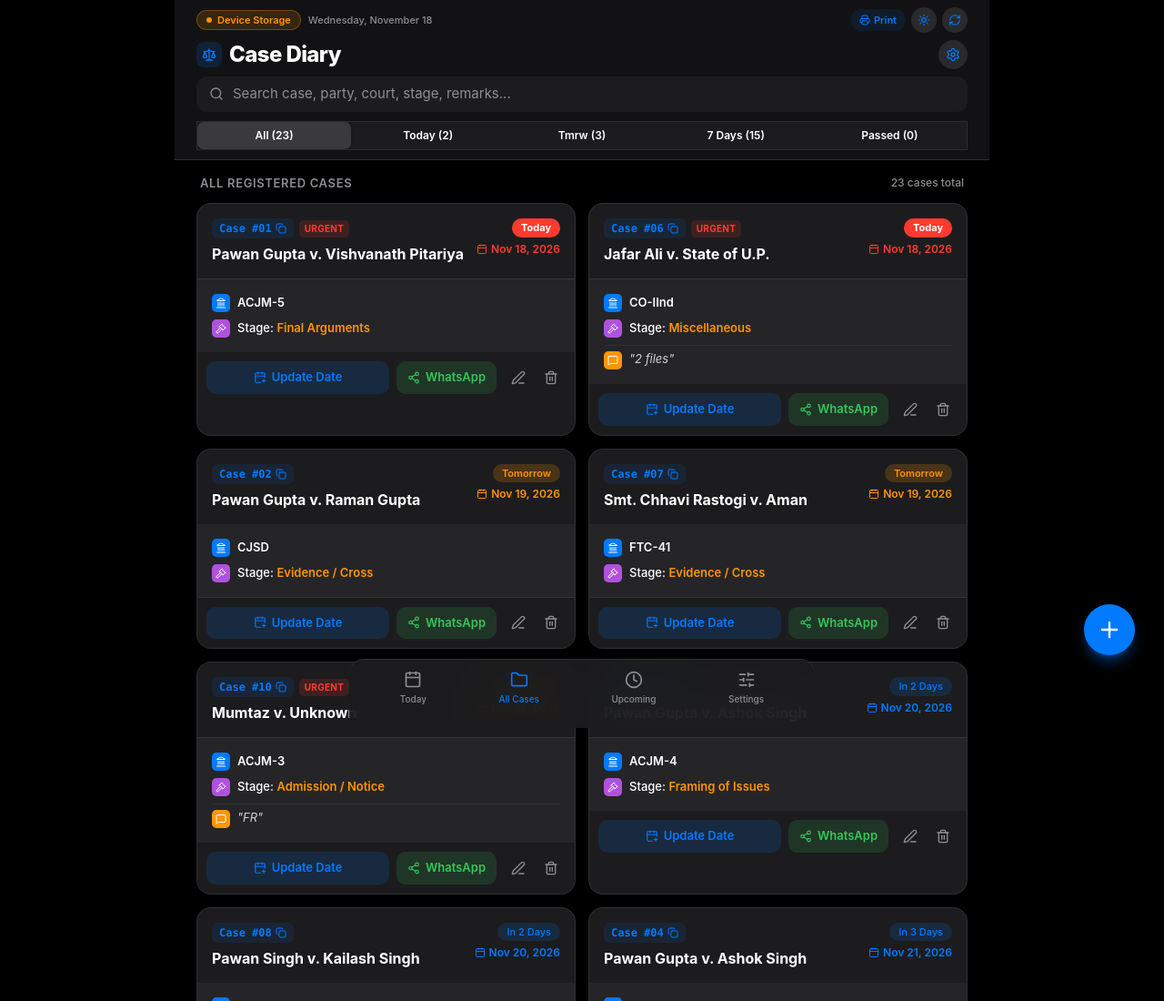
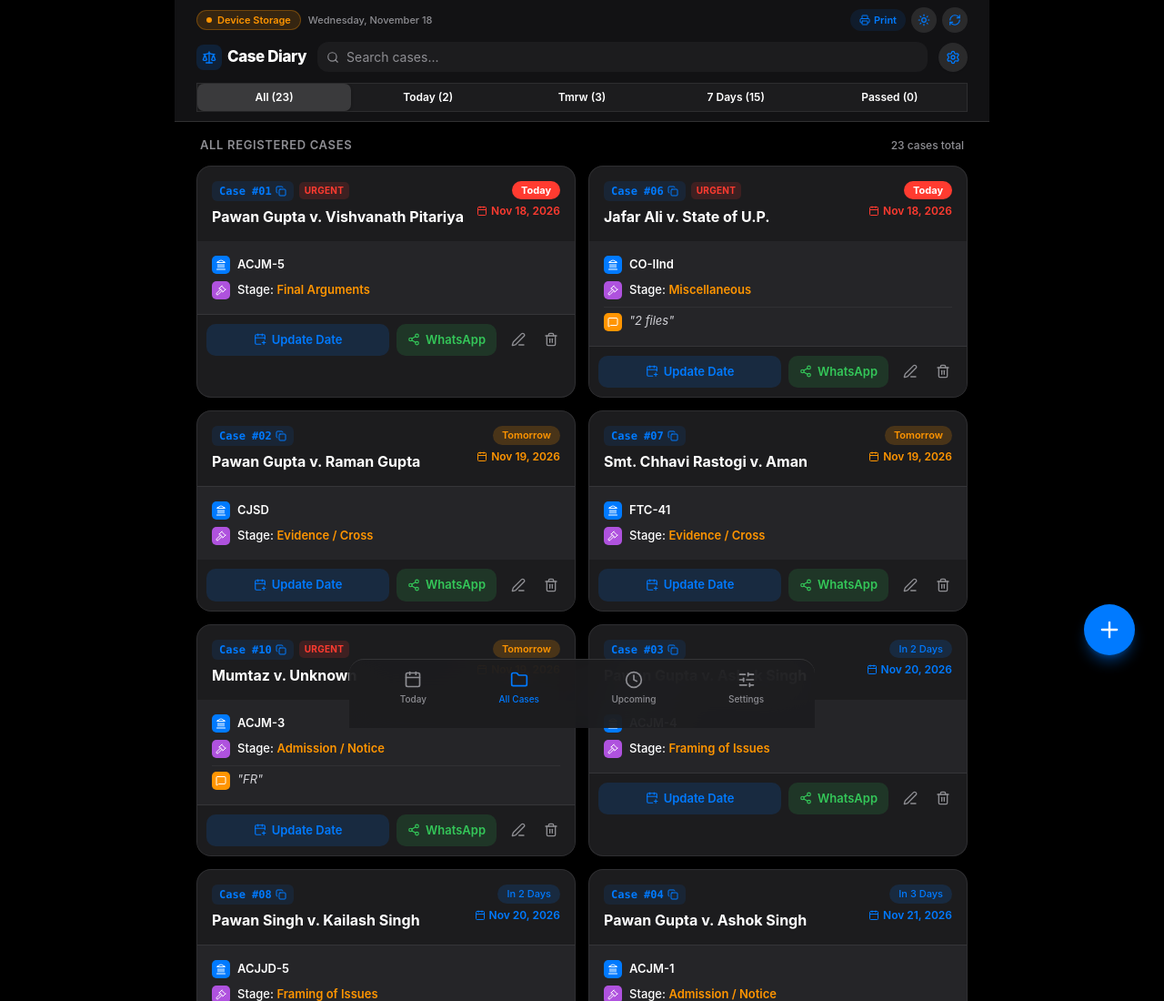
Before and after one commit to mishragraphics161-creator/legal-diary, a plain HTML site: page index.html in a window 1280 px wide. Shown: the top 1100 px of the page at 91% size. Drawn offline with nearby package versions, Linux system fonts and the light colour scheme.

Commit message:
Make Case Diary, Searchbar, and Settings icon 100% inline in a single compact row

```diff
--- a/index.html
+++ b/index.html
@@ -231,36 +231,39 @@
         </div>
       </div>
 
-      <!-- Persistent Row: Title ("Case Diary") + Settings Icon (ALWAYS VISIBLE ON SCROLL) -->
-      <div class="flex items-center justify-between mb-2">
-        <div class="flex items-center gap-2">
-          <div class="w-7 h-7 rounded-[8px] bg-ios-blue/15 text-ios-blue flex items-center justify-center">
+      <!-- Persistent Row: 3 Items Inline (Title + Searchbar + Settings Icon) -->
+      <div class="flex items-center gap-2 sm:gap-3 w-full py-0.5">
+
+        <!-- 1. Title: "Case Diary" -->
+        <div class="flex items-center gap-1.5 shrink-0">
+          <div class="w-7 h-7 rounded-[8px] bg-ios-blue/15 text-ios-blue flex items-center justify-center shrink-0">
             <i data-lucide="scale" class="w-4 h-4"></i>
           </div>
-          <h1 class="text-xl sm:text-2xl font-extrabold tracking-tight">Case Diary</h1>
+          <h1 class="text-[15px] sm:text-[17px] font-extrabold tracking-tight whitespace-nowrap">Case Diary</h1>
         </div>
 
-        <!-- Settings Icon: Stays visible on scroll as requested -->
-        <button onclick="app.openSettingsModal()" class="w-8 h-8 rounded-full bg-black/10 dark:bg-white/10 flex items-center justify-center text-ios-blue active:opacity-60 transition shadow-sm" title="Settings">
+        <!-- 2. Searchbar (Inline Middle) -->
+        <div class="relative flex-1 min-w-0">
+          <div class="absolute inset-y-0 left-0 pl-2.5 flex items-center pointer-events-none">
+            <i data-lucide="search" class="w-3.5 h-3.5 text-ios-gray"></i>
+          </div>
+          <input
+            type="text"
+            id="searchInput"
+            oninput="app.handleSearch(this.value)"
+            placeholder="Search cases..."
+            class="w-full ios-input text-[13px] sm:text-[14px] placeholder-ios-gray pl-8 pr-7 py-1.5 rounded-xl focus:outline-none focus:ring-1 focus:ring-ios-blue transition"
+          >
+          <button id="clearSearchBtn" onclick="app.clearSearch()" class="hidden absolute inset-y-0 right-0 pr-2 flex items-center text-ios-gray">
+            <i data-lucide="x-circle" class="w-3.5 h-3.5 fill-ios-gray text-black dark:text-white"></i>
+          </button>
+        </div>
+
+        <!-- 3. Settings Icon (Inline Right) -->
+        <button onclick="app.openSettingsModal()" class="w-8 h-8 rounded-full bg-black/10 dark:bg-white/10 flex items-center justify-center text-ios-blue active:opacity-60 transition shrink-0 shadow-sm" title="Settings">
           <i data-lucide="settings" class="w-4 h-4"></i>
         </button>
-      </div>
 
-      <!-- Persistent Row: Search Bar (ALWAYS VISIBLE ON SCROLL) -->
-      <div class="relative">
-        <div class="absolute inset-y-0 left-0 pl-3.5 flex items-center pointer-events-none">
-          <i data-lucide="search" class="w-4 h-4 text-ios-gray"></i>
-        </div>
-        <input
-          type="text"
-          id="searchInput"
-          oninput="app.handleSearch(this.value)"
-          placeholder="Search case, party, court, stage, remarks..."
-          class="w-full ios-input text-[14px] sm:text-[15px] placeholder-ios-gray pl-10 pr-9 py-2 rounded-xl focus:outline-none focus:ring-2 focus:ring-ios-blue/50 transition"
-        >
-        <button id="clearSearchBtn" onclick="app.clearSearch()" class="hidden absolute inset-y-0 right-0 pr-3 flex items-center text-ios-gray">
-          <i data-lucide="x-circle" class="w-4 h-4 fill-ios-gray text-black dark:text-white"></i>
-        </button>
       </div>
 
       <!-- Collapsible Bottom Row: iOS Segmented Control Filter (HIDES ON SCROLL) -->
```
